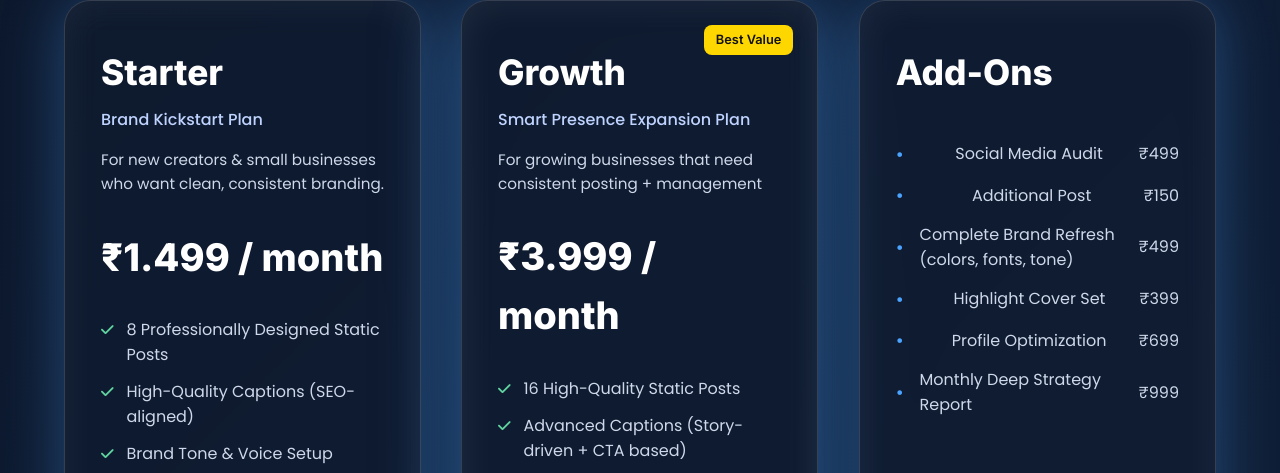
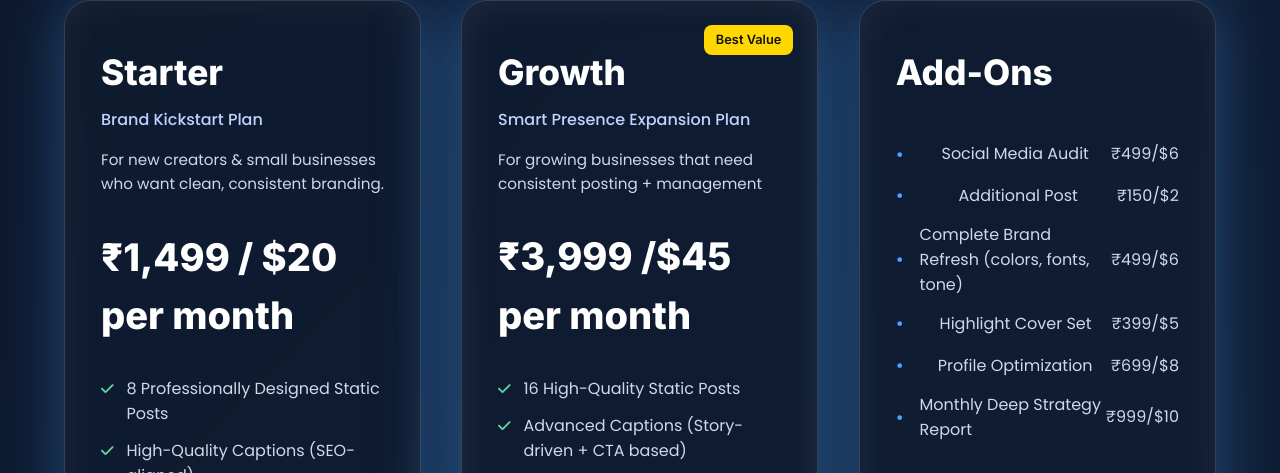
Before and after one commit to hshit2010/hshit2010.github.io, a plain HTML site: page index.html in a window 1280 px wide. Shown: the part 2422-2895 px from the top of the page. Drawn offline with Linux system fonts and the light colour scheme.

Commit message:
Update pricing details in index.html
Signed-off-by: hshit2010 <harshitkataria2010@gmail.com>

```diff
--- a/index.html
+++ b/index.html
@@ -423,7 +423,7 @@
                     <p class="plan-subtitle">Brand Kickstart Plan</p>
                     <p class="plan-description">For new creators & small businesses who want clean, consistent branding.</p>
                 </div>
-                <div class="pricing-price">₹1.499 / month</div>
+                <div class="pricing-price">₹1,499 / $20 per month</div>
                 <ul class="features-list">
                     <li><i class="fas fa-check feature-icon"></i><span>8 Professionally Designed Static Posts</span></li>
                     <li><i class="fas fa-check feature-icon"></i><span>High-Quality Captions (SEO-aligned)</span></li>
@@ -444,7 +444,7 @@
                     <p class="plan-subtitle">Smart Presence Expansion Plan</p>
                     <p class="plan-description">For growing businesses that need consistent posting + management</p>
                 </div>
-                <div class="pricing-price">₹3.999 / month</div>
+                <div class="pricing-price">₹3,999 /$45 per month</div>
                 <ul class="features-list">
                     <li><i class="fas fa-check feature-icon"></i><span>16 High-Quality Static Posts</span></li>
                     <li><i class="fas fa-check feature-icon"></i><span>Advanced Captions (Story-driven + CTA based)</span></li>
@@ -462,12 +462,12 @@
                     <h3>Add-Ons</h3>
                 </div>
                 <ul class="addons-list">
-                    <li><span>Social Media Audit</span><span>₹499</span></li>
-                    <li><span>Additional Post</span><span>₹150</span></li>
-                    <li><span>Complete Brand Refresh (colors, fonts, tone)</span><span>₹499</span></li>
-                    <li><span>Highlight Cover Set</span><span>₹399</span></li>
-                    <li><span>Profile Optimization</span><span>₹699</span></li>
-                    <li><span>Monthly Deep Strategy Report</span><span>₹999</span></li>
+                    <li><span>Social Media Audit</span><span>₹499/$6</span></li>
+                    <li><span>Additional Post</span><span>₹150/$2</span></li>
+                    <li><span>Complete Brand Refresh (colors, fonts, tone)</span><span>₹499/$6</span></li>
+                    <li><span>Highlight Cover Set</span><span>₹399/$5</span></li>
+                    <li><span>Profile Optimization</span><span>₹699/$8</span></li>
+                    <li><span>Monthly Deep Strategy Report</span><span>₹999/$10</span></li>
                 </ul>
             </div>
         </div>
```
